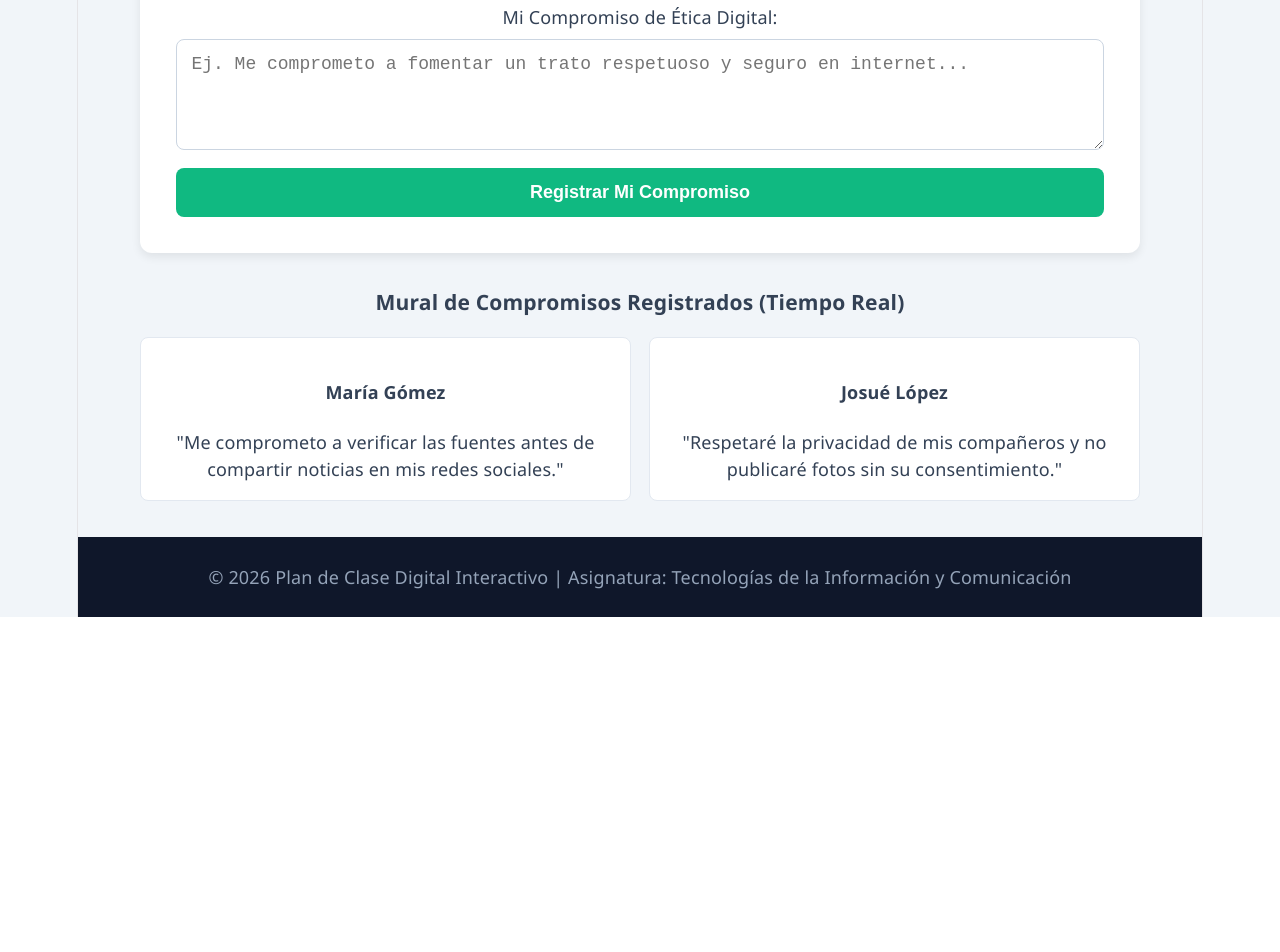
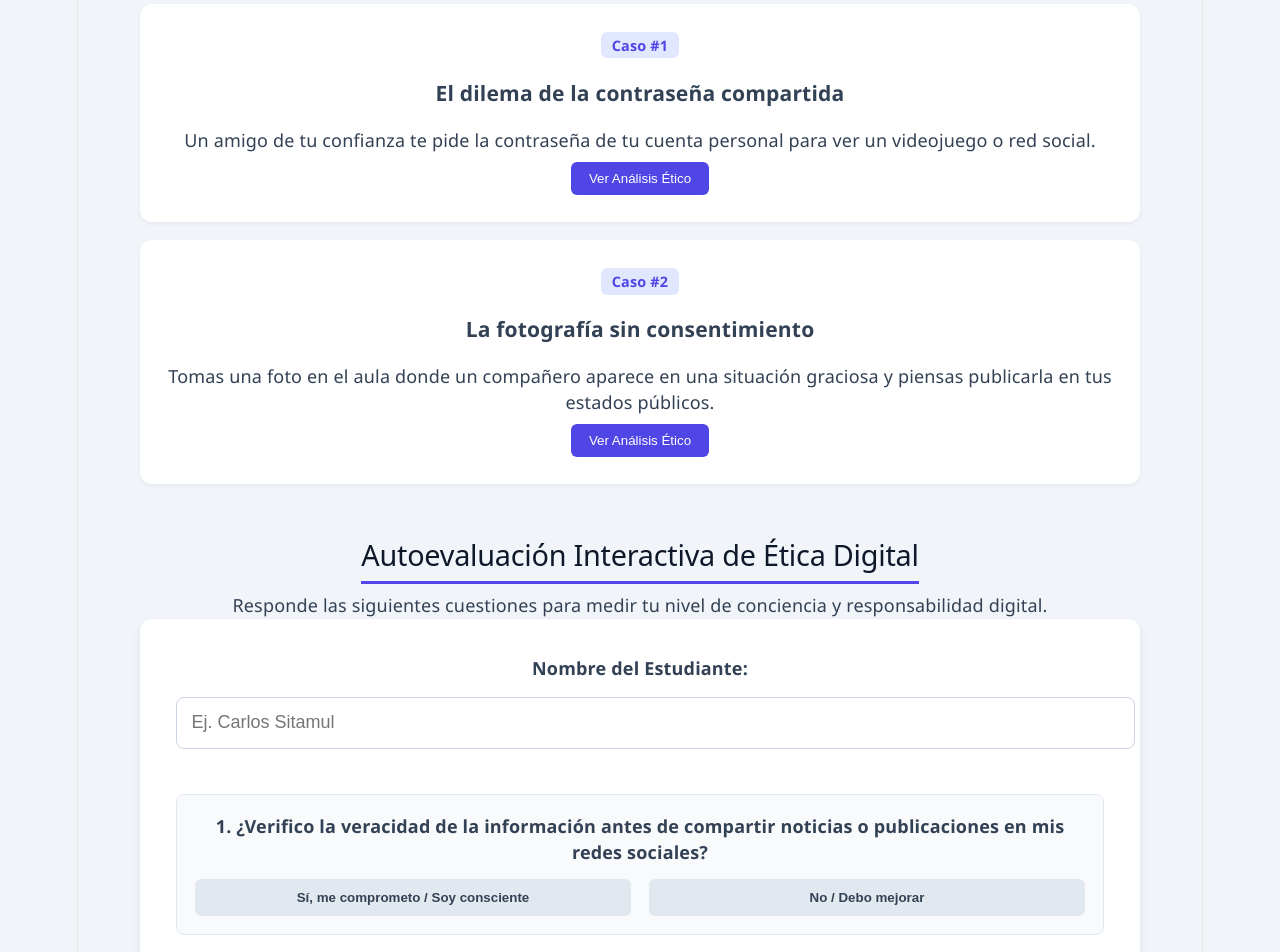
Before and after one commit to vicsit4213/plan-clase-digital-Proyecto-Final, a React (Vite) app: page / in a window 1280 px wide. Shown: the part 1480-2432 px from the top of the page. Before the commit the page ends 2097 px from the top, so only its background shows below. Built offline with nearby package versions, Linux system fonts and the light colour scheme.

Commit message:
Feat: Reemplazo de formulario por autoevaluación interactiva y adición de marco teórico

```diff
--- a/src/App.jsx
+++ b/src/App.jsx
@@ -13,9 +13,26 @@ function App() {
       {/* MAIN SEMÁNTICO */}
       <main className="main-content">
 
+        {/* SECCIÓN NUEVA: MARCO TEÓRICO AMPLIADO SOBRE ÉTICA DIGITAL */}
+        <section className="seccion-bloque">
+          <h2 className="titulo-seccion">Fundamentos de la Ética Digital en el Nivel Medio</h2>
+          <div className="card-teoria" style={{ background: 'white', padding: '2rem', borderRadius: '12px', boxShadow: '0 2px 8px rgba(0,0,0,0.06)', lineHeight: '1.7' }}>
+            <p>
+              La <strong>Ética Digital</strong> comprende el conjunto de principios, normas y valores que orientan nuestro comportamiento al interactuar con las Tecnologías de la Información y la Comunicación (TIC). En la actualidad, los estudiantes de Nivel Medio (Ciclo Básico y Bachillerato) se enfrentan cotidianamente a escenarios virtuales donde la delgada línea entre lo público y lo privado puede comprometer su integridad y seguridad.
+            </p>
+            <h3 style={{ color: '#4f46e5', marginTop: '1.2rem', fontSize: '1.2rem' }}>Pilares Fundamentales:</h3>
+            <ul style={{ paddingLeft: '1.5rem', display: 'flex', flexDirection: 'column', gap: '0.5rem', marginTop: '0.5rem' }}>
+              <li><strong>Privacidad y Datos Personales:</strong> Conciencia sobre qué información compartir y los riesgos de exponer datos sensibles en plataformas públicas.</li>
+              <li><strong>Huella Digital:</strong> Comprensión de que cada registro, comentario o fotografía publicada en la web es persistente y forma una reputación digital a largo plazo.</li>
+              <li><strong>Netiqueta:</strong> Práctica de normas de cortesía, respeto mutuo y empatía para prevenir el ciberacoso (cyberbullying).</li>
+              <li><strong>Propiedad Intelectual:</strong> Reconocimiento y citación adecuada de los contenidos creados por terceros en el entorno digital.</li>
+            </ul>
+          </div>
+        </section>
+
         {/* SECCIÓN 1: OBJETIVOS */}
         <section className="seccion-bloque">
-          <h2 className="titulo-seccion">Objetivos de la Sesión</h2>
+          <h2 className="titulo-seccion">Objetivos de Aprendizaje</h2>
           <div className="flex-grid">
             <ObjetivoCard
               icono="🔒"
@@ -37,24 +54,24 @@ function App() {
 
         {/* SECCIÓN 2: ACTIVIDADES / CASOS */}
         <section className="seccion-bloque">
-          <h2 className="titulo-seccion">Casos Prácticos de Ética Digital</h2>
+          <h2 className="titulo-seccion">Casos Prácticos de Análisis Ético</h2>
           <div className="flex-column">
             <ActividadItem
               numero="1"
               titulo="El dilema de la contraseña compartida"
-              descripcion="Un amigo de tu confianza te pide la contraseña de tu cuenta para ver un juego."
-              consejo="Las credenciales de acceso son privadas e intransferibles. Compartirlas vulnera tu ciberseguridad y expone tus datos personales."
+              descripcion="Un amigo de tu confianza te pide la contraseña de tu cuenta personal para ver un videojuego o red social."
+              consejo="Las credenciales de acceso son privadas e intransferibles. Compartirlas vulnera tu ciberseguridad y te hace responsable civil y éticamente de cualquier acción realizada bajo tu cuenta."
             />
             <ActividadItem
               numero="2"
-              titulo="La foto sin consentimiento"
-              descripcion="Tomas una foto graciosa de un compañero en clase y piensas subirla a redes sociales."
-              consejo="Respeta la privacidad y dignidad de los demás. Publicar contenido de terceros sin su autorización constituye una falta a la netiqueta."
+              titulo="La fotografía sin consentimiento"
+              descripcion="Tomas una foto en el aula donde un compañero aparece en una situación graciosa y piensas publicarla en tus estados públicos."
+              consejo="Respeta la dignidad y el derecho a la propia imagen de los demás. Publicar contenido de terceros sin autorización explícita vulnera las normas básicas de netiqueta escolar."
             />
           </div>
         </section>
 
-        {/* SECCIÓN 3: EVALUACIÓN Y NOCODB */}
+        {/* SECCIÓN 3: EVALUACIÓN / CUESTIONARIO INTERACTIVO */}
         <EvaluacionForm />
 
       </main>
--- a/src/components/EvaluacionForm.jsx
+++ b/src/components/EvaluacionForm.jsx
@@ -1,138 +1,165 @@
-import { useState, useEffect } from 'react';
-import { motion } from 'framer-motion';
+import { useState } from 'react';
+import { motion, AnimatePresence } from 'framer-motion';
 
 export default function EvaluacionForm() {
   const [nombre, setNombre] = useState('');
-  const [compromiso, setCompromiso] = useState('');
-  const [registros, setRegistros] = useState([]);
-  const [cargando, setCargando] = useState(false);
-  const [mensaje, setMensaje] = useState('');
+  const [respuestas, setRespuestas] = useState({
+    p1: null,
+    p2: null,
+    p3: null,
+    p4: null,
+    p5: null
+  });
+  const [resultado, setResultado] = useState(null);
 
-  // Cargar los compromisos guardados al iniciar la aplicación
-  useEffect(() => {
-    const guardados = JSON.parse(localStorage.getItem('compromisos_etica_ux') || '[]');
-    // Si no hay datos locales, ponemos unos de ejemplo educativos
-    if (guardados.length === 0) {
-      const iniciales = [
-        { Id: 1, Estudiante: 'María Gómez', Compromiso: 'Me comprometo a verificar las fuentes antes de compartir noticias en mis redes sociales.' },
-        { Id: 2, Estudiante: 'Josué López', Compromiso: 'Respetaré la privacidad de mis compañeros y no publicaré fotos sin su consentimiento.' }
+  const preguntas = [
+    { id: 'p1', texto: '1. ¿Verifico la veracidad de la información antes de compartir noticias o publicaciones en mis redes sociales?' },
+    { id: 'p2', texto: '2. ¿Respeto la privacidad de mis compañeros evitando subir fotos o videos de ellos sin su autorización explícita?' },
+    { id: 'p3', texto: '3. ¿Utilizo un lenguaje respetuoso, empático y constructivo al interactuar en foros y chats escolares (Netiqueta)?' },
+    { id: 'p4', texto: '4. ¿Comprendo que lo que publico en internet deja una huella digital permanente que puede afectar mi futuro?' },
+    { id: 'p5', texto: '5. ¿Protejo mis cuentas digitales utilizando contraseñas seguras y evitando compartir mis claves de acceso?' }
   ];
-      setRegistros(iniciales);
-      localStorage.setItem('compromisos_etica_ux', JSON.stringify(iniciales));
-    } else {
-      setRegistros(guardados);
-    }
-  }, []);
 
-  // CREAR Y REGISTRAR COMPROMISO
-  const handleSubmit = async (e) => {
-    e.preventDefault();
-    if (!nombre || !compromiso) return;
-
-    setCargando(true);
-    setMensaje('');
-
-    // Creamos el nuevo registro
-    const nuevoRegistro = {
-      Id: Date.now(),
-      Estudiante: nombre,
-      Compromiso: compromiso
+  const handleOpcion = (idPregunta, valor) => {
+    setRespuestas({ ...respuestas, [idPregunta]: valor });
   };
 
-    // Actualizamos el estado y el almacenamiento local instantáneamente
-    const nuevosRegistros = [nuevoRegistro, ...registros];
-    setRegistros(nuevosRegistros);
-    localStorage.setItem('compromisos_etica_ux', JSON.stringify(nuevosRegistros));
-
-    // Intento opcional en segundo plano hacia NocoDB Cloud
-    try {
-      await fetch('https://app.nocodb.com/api/v3/data/pb3dzykiqcnyt3h/mqbl61zxs1lggru/records', {
-        method: 'POST',
-        headers: {
-          'Content-Type': 'application/json',
-          'xc-token': 'nc_pat_4UnN7VREMPdWecJGReEUWqjfCUODdnQ8Q7Fdm3ZT'
-        },
-        body: JSON.stringify({
-          Estudiante: nombre,
-          Compromiso: compromiso
-        })
-      });
-    } catch (err) {
-      console.log('Sincronización en segundo plano con NocoDB omitida por restricciones del navegador.');
+  const handleSubmit = (e) => {
+    e.preventDefault();
+    if (!nombre.trim()) {
+      alert('Por favor ingresa tu nombre completo.');
+      return;
+    }
+    // Verificar que todas estén respondidas
+    const totalRespondidas = Object.values(respuestas).filter(v => v !== null).length;
+    if (totalRespondidas < 5) {
+      alert('Por favor responde las 5 preguntas del cuestionario.');
+      return;
     }
 
-    // Mensaje de éxito y limpieza del formulario
-    setMensaje('¡Tu compromiso de Ética Digital ha sido registrado con éxito en el mural!');
+    // Calcular aciertos (asumiendo que "Sí" es la respuesta correcta/ética)
+    const aciertos = Object.values(respuestas).filter(v => v === 'Sí').length;
+
+    setResultado({
+      nombre,
+      aciertos,
+      total: 5
+    });
+  };
+
+  const reiniciarCuestionario = () => {
     setNombre('');
-    setCompromiso('');
-    setCargando(false);
+    setRespuestas({ p1: null, p2: null, p3: null, p4: null, p5: null });
+    setResultado(null);
   };
 
   return (
     <section className="evaluacion-section">
-      <h2 className="titulo-seccion">Compromiso y Autoevaluación Digital</h2>
-      <p>Registra tu compromiso de Netiqueta y Privacidad para finalizar la sesión.</p>
+      <h2 className="titulo-seccion">Autoevaluación Interactiva de Ética Digital</h2>
+      <p>Responde las siguientes cuestiones para medir tu nivel de conciencia y responsabilidad digital.</p>
 
+      {!resultado ? (
         <motion.form
           onSubmit={handleSubmit}
           className="form-card"
-        initial={{ scale: 0.95, opacity: 0 }}
-        whileInView={{ scale: 1, opacity: 1 }}
-        viewport={{ once: true }}
+          initial={{ opacity: 0 }}
+          animate={{ opacity: 1 }}
         >
-        <div className="form-group">
-          <label>Nombre del Estudiante:</label>
+          <div className="form-group" style={{ marginBottom: '1.5rem' }}>
+            <label style={{ fontWeight: 'bold' }}>Nombre del Estudiante:</label>
             <input
               type="text"
               value={nombre}
               onChange={(e) => setNombre(e.target.value)}
               placeholder="Ej. Carlos Sitamul"
               required
+              style={{ width: '100%', padding: '0.8rem', marginTop: '0.4rem', borderRadius: '8px', border: '1px solid #cbd5e1' }}
             />
           </div>
 
-        <div className="form-group">
-          <label>Mi Compromiso de Ética Digital:</label>
-          <textarea
-            rows="4"
-            value={compromiso}
-            onChange={(e) => setCompromiso(e.target.value)}
-            placeholder="Ej. Me comprometo a fomentar un trato respetuoso y seguro en internet..."
-            required
-          />
+          <div style={{ display: 'flex', flexDirection: 'column', gap: '1.5rem' }}>
+            {preguntas.map((item) => (
+              <div key={item.id} className="pregunta-card" style={{ background: '#f8fafc', padding: '1rem', borderRadius: '8px', border: '1px solid #e2e8f0' }}>
+                <p style={{ fontWeight: '600', marginBottom: '0.8rem' }}>{item.texto}</p>
+                <div style={{ display: 'flex', gap: '1rem' }}>
+                  <button
+                    type="button"
+                    onClick={() => handleOpcion(item.id, 'Sí')}
+                    style={{
+                      flex: 1,
+                      padding: '0.6rem',
+                      borderRadius: '6px',
+                      border: 'none',
+                      fontWeight: 'bold',
+                      cursor: 'pointer',
+                      background: respuestas[item.id] === 'Sí' ? '#10b981' : '#e2e8f0',
+                      color: respuestas[item.id] === 'Sí' ? 'white' : '#334155',
+                      transition: 'all 0.2s'
+                    }}
+                  >
+                    Sí, me comprometo / Soy consciente
+                  </button>
+                  <button
+                    type="button"
+                    onClick={() => handleOpcion(item.id, 'No')}
+                    style={{
+                      flex: 1,
+                      padding: '0.6rem',
+                      borderRadius: '6px',
+                      border: 'none',
+                      fontWeight: 'bold',
+                      cursor: 'pointer',
+                      background: respuestas[item.id] === 'No' ? '#ef4444' : '#e2e8f0',
+                      color: respuestas[item.id] === 'No' ? 'white' : '#334155',
+                      transition: 'all 0.2s'
+                    }}
+                  >
+                    No / Debo mejorar
+                  </button>
+                </div>
+              </div>
+            ))}
           </div>
 
-        <button type="submit" className="btn-enviar" disabled={cargando}>
-          {cargando ? 'Guardando...' : 'Registrar Mi Compromiso'}
+          <button
+            type="submit"
+            className="btn-enviar"
+            style={{ marginTop: '2rem', width: '100%', background: '#4f46e5', color: 'white', padding: '0.9rem', borderRadius: '8px', fontWeight: 'bold', border: 'none', cursor: 'pointer' }}
+          >
+            Evaluar Mis Respuestas
           </button>
+        </motion.form>
+      ) : (
+        <motion.div
+          className="resultado-modal"
+          initial={{ scale: 0.9, opacity: 0 }}
+          animate={{ scale: 1, opacity: 1 }}
+          style={{ background: 'white', padding: '2.5rem', borderRadius: '12px', textAlign: 'center', boxShadow: '0 4px 15px rgba(0,0,0,0.1)' }}
+        >
+          <h3 style={{ fontSize: '1.8rem', color: '#1e293b', marginBottom: '1rem' }}>¡Resultado de la Autoevaluación!</h3>
+          <p style={{ fontSize: '1.1rem', marginBottom: '1rem' }}>Estudiante: <strong>{resultado.nombre}</strong></p>
+          <p style={{ fontSize: '1.2rem', fontWeight: 'bold', color: resultado.aciertos >= 4 ? '#10b981' : '#d97706', marginBottom: '1.5rem' }}>
+            Obtuviste {resultado.aciertos} de {resultado.aciertos === 5 ? '5 respuestas con enfoque ético positivo.' : '5 respuestas.'}
+          </p>
 
-        {mensaje && (
-          <p className="mensaje-feedback" style={{ marginTop: '1rem', color: '#059669', fontWeight: 'bold', background: '#ecfdf5', padding: '0.75rem', borderRadius: '6px' }}>
-            {mensaje}
-          </p>
-        )}
-      </motion.form>
-
-      <div className="registros-lista" style={{ marginTop: '2rem' }}>
-        <h3>Mural de Compromisos Registrados (Tiempo Real)</h3>
-        {registros.length === 0 ? (
-          <p className="txt-vacio">Aún no hay compromisos registrados.</p>
+          <div style={{ background: '#f1f5f9', padding: '1.5rem', borderRadius: '8px', marginBottom: '1.5rem', textAlign: 'left' }}>
+            {resultado.aciertos === 5 ? (
+              <p>🌟 <strong>¡Excelente Ciudadanía Digital!</strong> Demuestras un alto nivel de conciencia sobre la privacidad, el respeto y la ciberseguridad. Sigue siendo un ejemplo en la red.</p>
+            ) : resultado.aciertos >= 3 ? (
+              <p>👍 <strong>¡Puedes hacerlo mejor!</strong> Tienes buenas bases, pero hay áreas de oportunidad en tu privacidad y manejo de huella digital. Te invitamos a revisar los casos de estudio de arriba.</p>
             ) : (
-          <div className="grid-registros">
-            {registros.map((item, index) => (
-              <motion.div
-                key={item.Id || index}
-                className="registro-card"
-                initial={{ opacity: 0, y: 10 }}
-                animate={{ opacity: 1, y: 0 }}
-              >
-                <h4>{item.Estudiante}</h4>
-                <p>"{item.Compromiso}"</p>
-              </motion.div>
-            ))}
-          </div>
+              <p>🔍 <strong>Sigue investigando más.</strong> Es importante que profundices en los conceptos de netiqueta y protección de datos personales para navegar de forma segura y responsable.</p>
             )}
           </div>
+
+          <button
+            onClick={reiniciarCuestionario}
+            style={{ background: '#06b6d4', color: 'white', border: 'none', padding: '0.8rem 1.5rem', borderRadius: '8px', fontWeight: 'bold', cursor: 'pointer' }}
+          >
+            Intentar de Nuevo
+          </button>
+        </motion.div>
+      )}
     </section>
   );
 }
```
Lines whose indentation alone changed are shown as unchanged.
